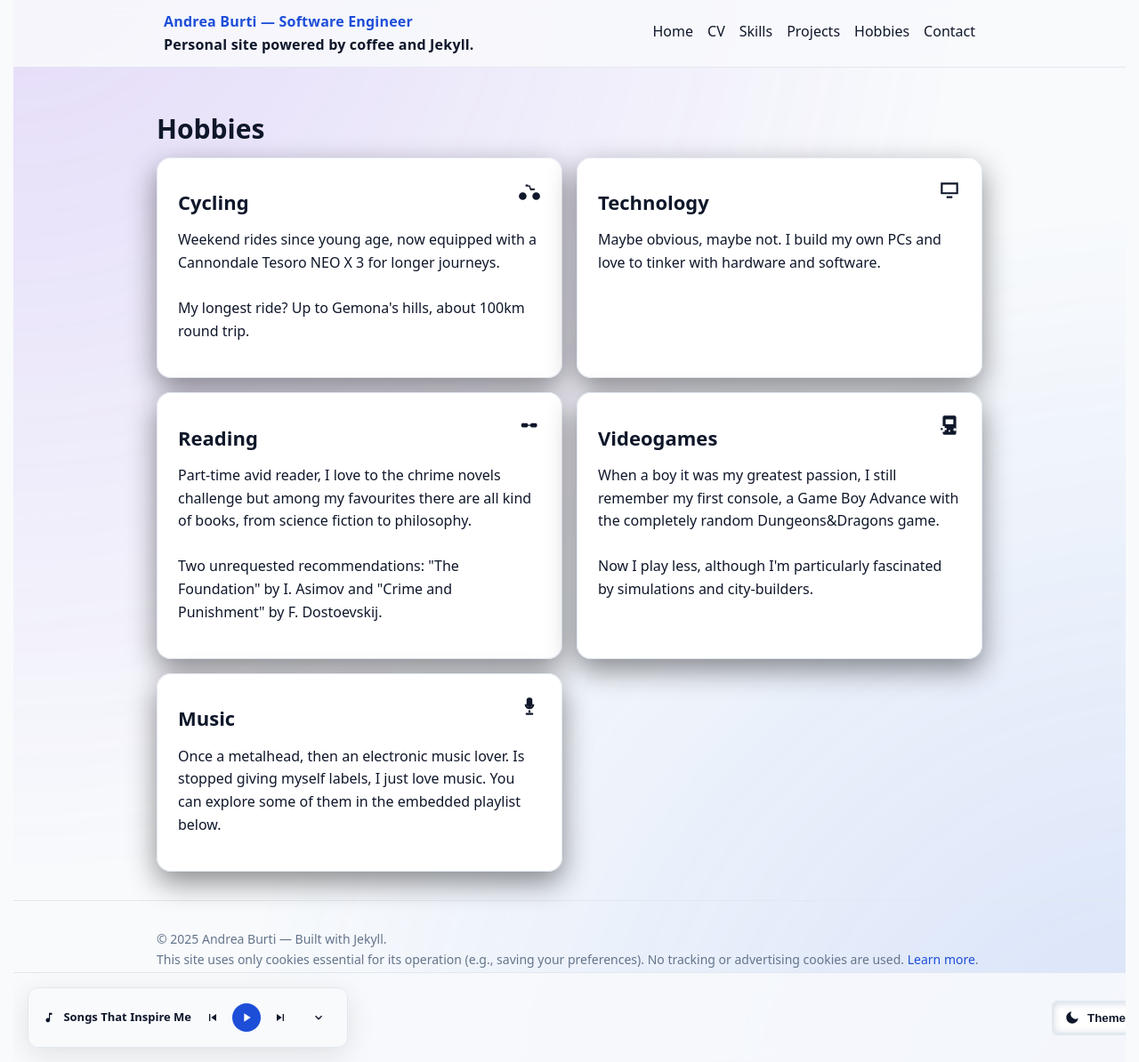
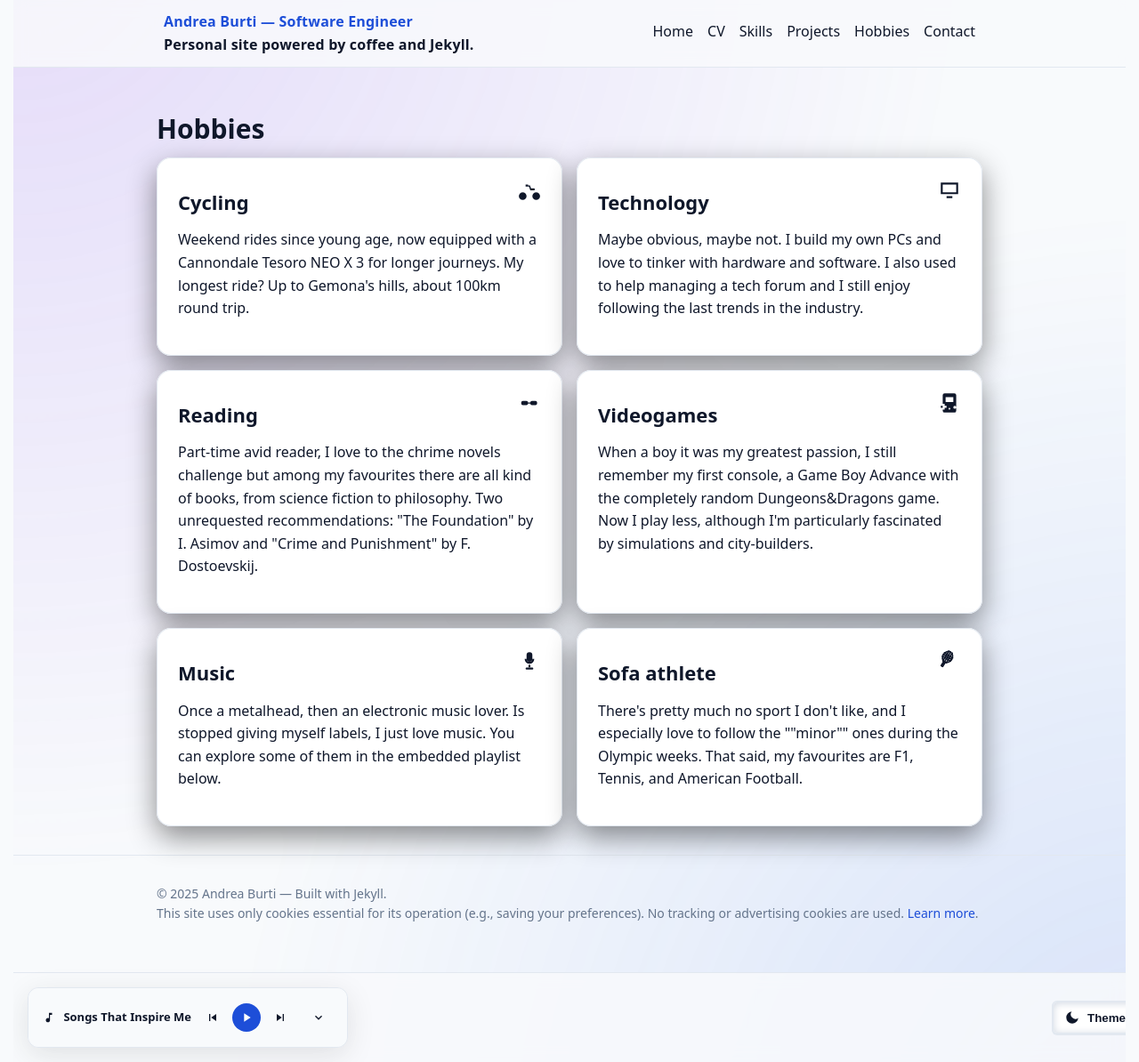
Before and after one commit to boozee/boozee.github.io, a Jekyll site: the page built from pages/hobbies.md, in a window 1280 px wide and 1194 px high. Shown: the whole window at 89% size. Built offline with Jekyll 4.4.1, drawn with Linux system fonts in a browser that asks for light colours.

Commit message:
One more hobby

```diff
--- a/_data/hobbies.yml
+++ b/_data/hobbies.yml
@@ -1,29 +1,28 @@
 hobbies:
   - title: Cycling
     blurb: Weekend rides since young age, now equipped with a Cannondale Tesoro NEO X 3 for longer journeys.
-
-
           My longest ride? Up to Gemona's hills, about 100km round trip.
     icon: icon-bike
   - title: Technology
     blurb: Maybe obvious, maybe not. I build my own PCs and love to tinker with hardware and software.
+          I also used to help managing a tech forum and I still enjoy following the last trends in the industry.
     icon: icon-pc
   - title: Reading
     blurb: >
           Part-time avid reader, I love to the chrime novels challenge but among my favourites there are all kind of books, from science fiction to philosophy.
-
-
           Two unrequested recommendations: "The Foundation" by I. Asimov and "Crime and Punishment" by F. Dostoevskij.
     icon: icon-reading
   - title: Videogames
     blurb: When a boy it was my greatest passion, I still remember my first console, a Game Boy Advance with the completely random Dungeons&Dragons game.
-
-
           Now I play less, although I'm particularly fascinated by simulations and city-builders.
     icon: icon-gameboy
   - title: Music
     blurb: Once a metalhead, then an electronic music lover. Is stopped giving myself labels, I just love music. You can explore some of them in the embedded playlist below.
     icon: icon-microphone
+  - title: Sofa athlete
+    blurb: There's pretty much no sport I don't like, and I especially love to follow the ""minor"" ones during the Olympic weeks.
+          That said, my favourites are F1, Tennis, and American Football.
+    icon: icon-sport
 
 
 links:
```
Also changed, not shown: _includes/icons.svg.
